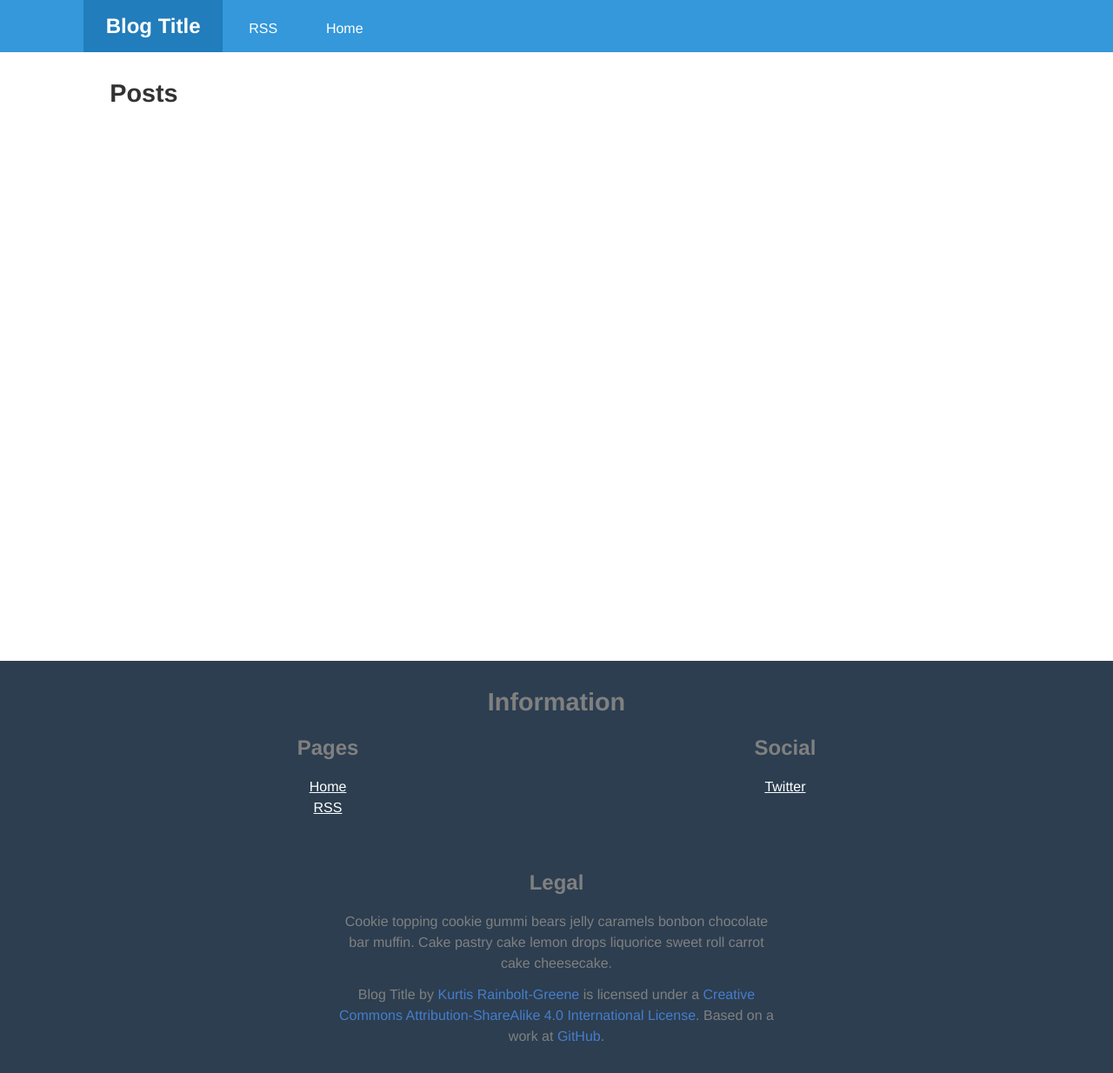
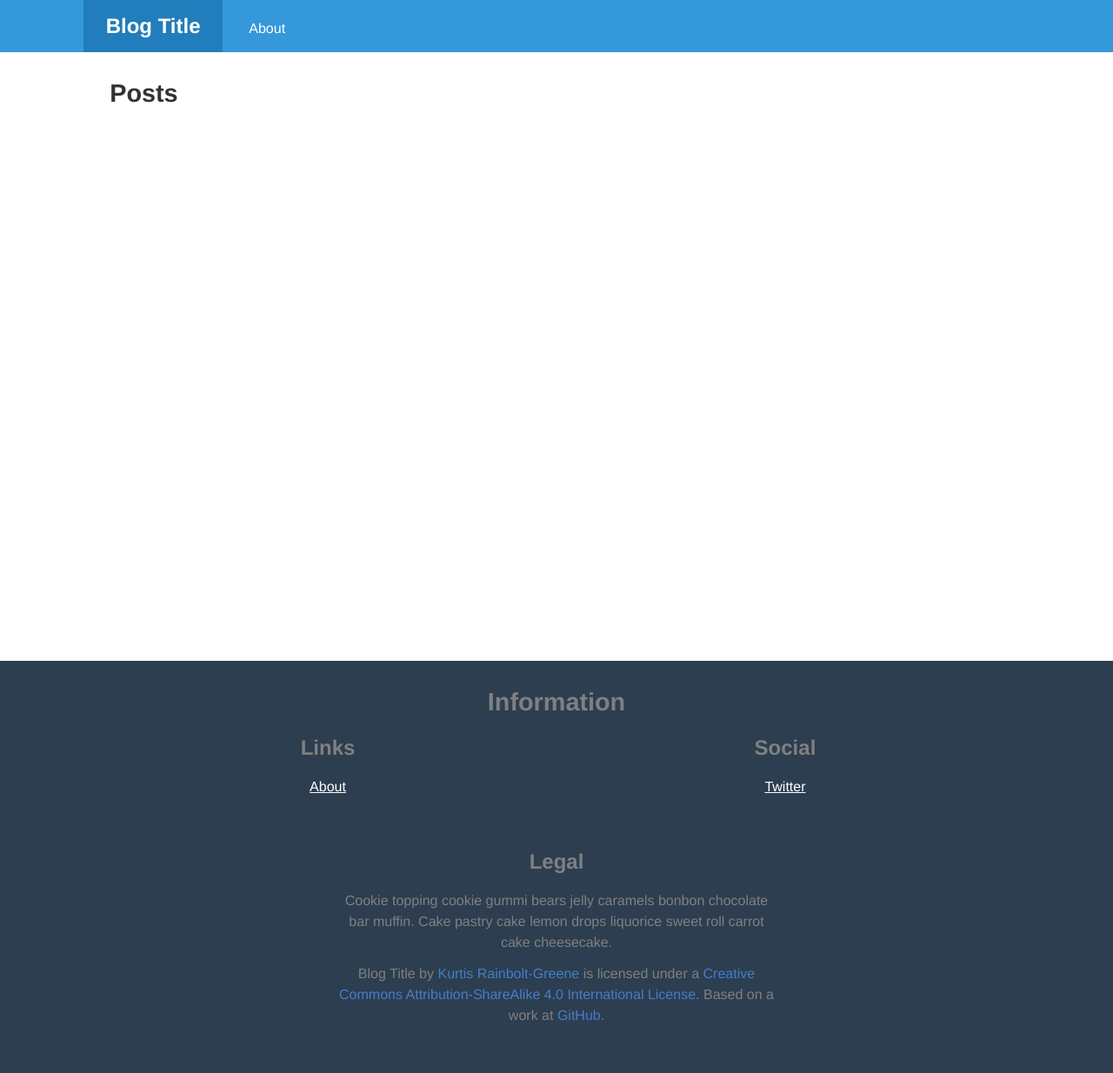
Before and after one commit to beelang/beelang.github.io, a Jekyll site: the page built from index.html, in a window 1280 px wide and 1400 px high, cut to the strip 0-1234 px from the top of the window. Shown: the whole strip at 87% size. Built offline with Jekyll 4.4.1, drawn with Linux system fonts in a browser that asks for light colours; Markdown is read by kramdown in place of the engine named in the settings.

Commit message:
Specifically listing links.

```diff
--- a/_config.yml
+++ b/_config.yml
@@ -2,13 +2,17 @@
 title: "Blog Title"
 description: "The blog description."
 owner: "Kurtis Rainbolt-Greene"
-profiles:
-  -
-    url: "http://twitter.com/krainboltgreene"
-    name: "Twitter"
 github: "http://github.com/organization/blankjekyll.github.io"
 logo: "http://github.com/krainboltgreene.png"
 analytics: UA-18715035-10
+profiles:
+  -
+    name: "Twitter"
+    url: "http://twitter.com/krainboltgreene"
+links:
+  -
+    name: "About"
+    url: "/about"
 
 # Build settings
 markdown: redcarpet
--- a/_includes/footer.html
+++ b/_includes/footer.html
@@ -6,13 +6,13 @@
 
     <section class="column">
       <h2 class="heading">
-        Pages
+        Links
       </h2>
 
       <ul class="links">
-        {% for page in site.pages reversed %}
+        {% for link in site.links reversed %}
           <li class="link">
-            <a href="{{ page.url }}">{{ page.title }}</a>
+            <a href="{{ link.url }}">{{ link.name }}</a>
           </li>
         {% endfor %}
       </ul>
--- a/_includes/header.html
+++ b/_includes/header.html
@@ -7,9 +7,9 @@
         </a>
       </li>
 
-      {% for page in site.pages %}
+      {% for link in site.links %}
         <li class="link">
-          <a href="{{ page.url }}">{{ page.title }}</a>
+          <a href="{{ link.url }}">{{ link.name }}</a>
         </li>
       {% endfor %}
     </ul>
```
Also changed, not shown: about/index.html (added, +14 -0 lines).
